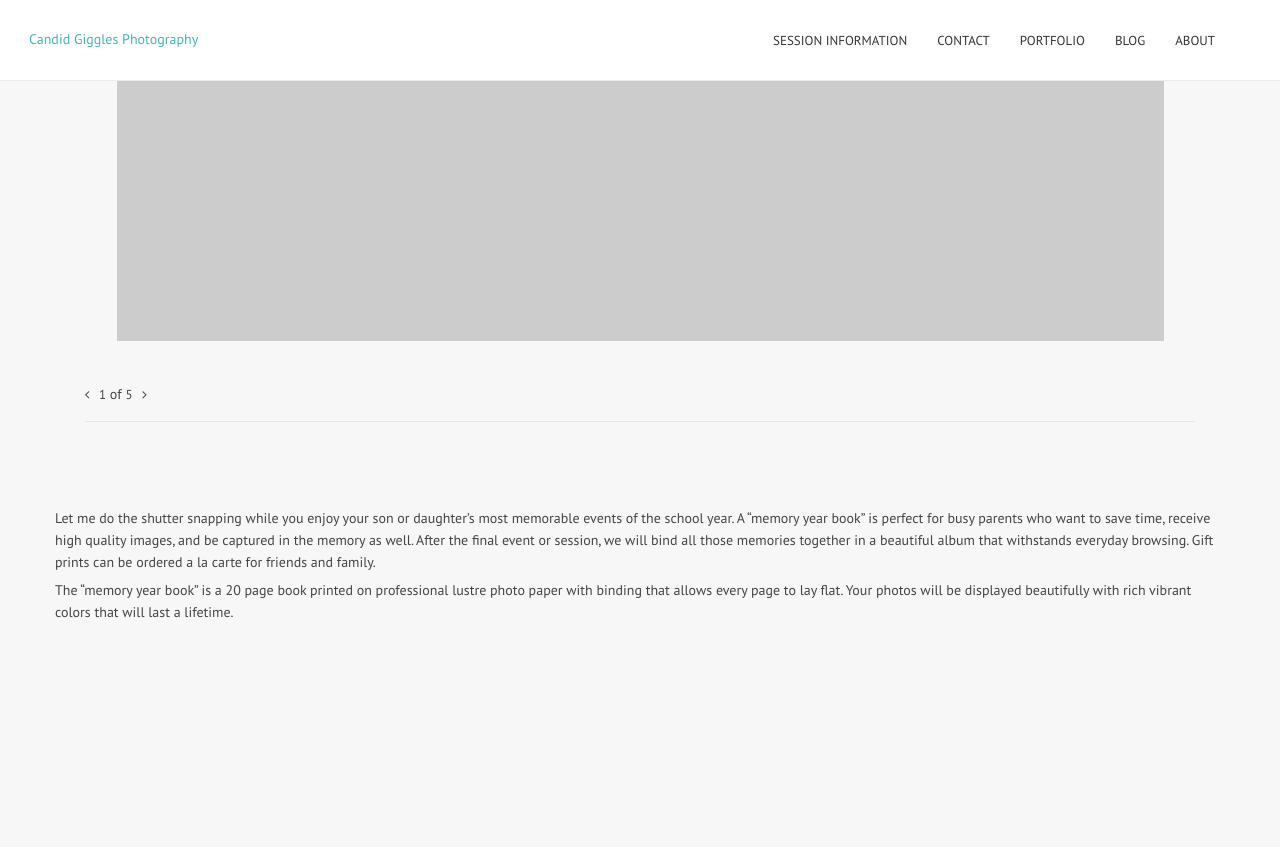
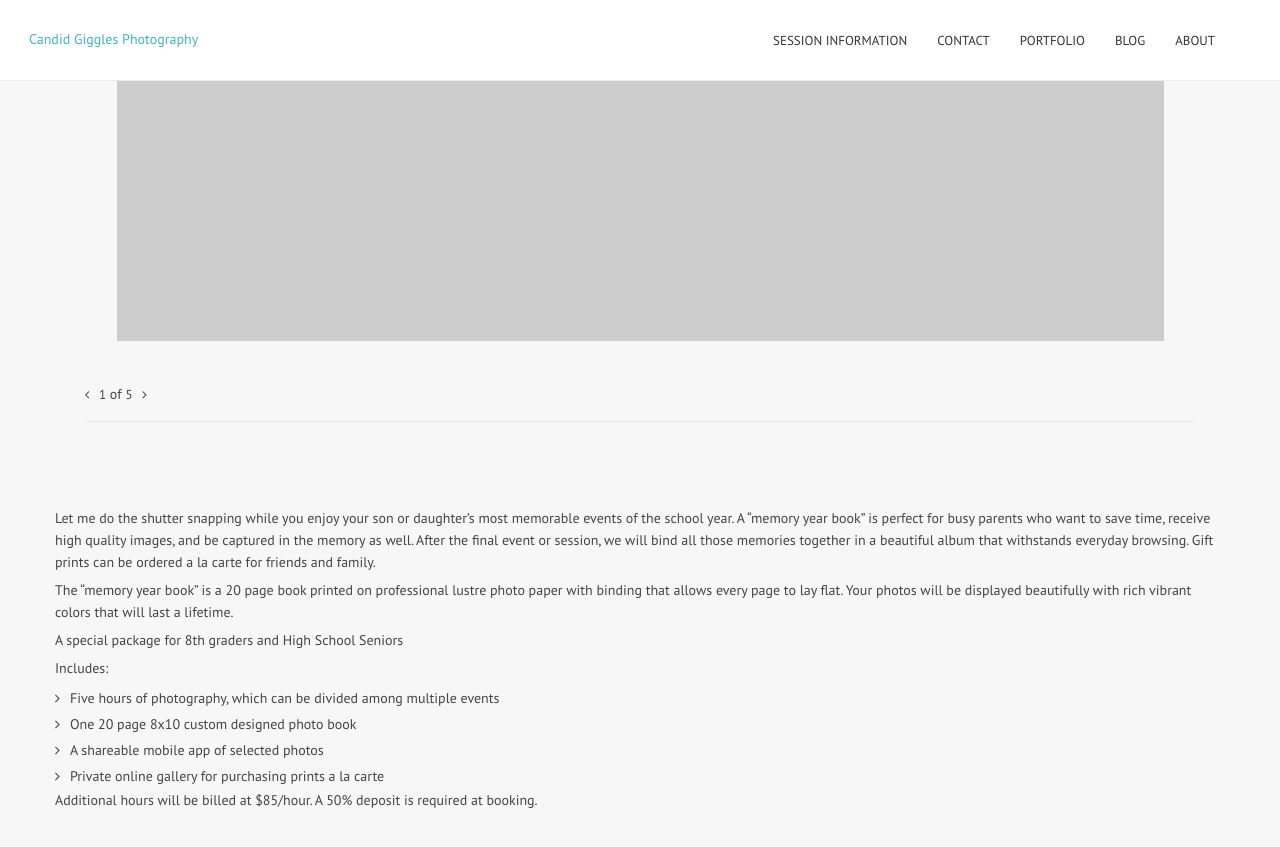
Before and after one commit to candidgiggles/kmitchellphoto.github.io, a Jekyll site: the page built from memory-year-book/index.md, in a window 1280 px wide and 900 px high, scrolled down 438 px. Shown: the top 847 px of the window. Built offline with Jekyll 4.4.1, drawn with Linux system fonts in a browser that asks for light colours; before the commit the page ends 1150 px from its top, so only the background shows below that.

Commit message:
Updated index.md

```diff
--- a/memory-year-book/index.md
+++ b/memory-year-book/index.md
@@ -18,3 +18,29 @@ camera: Canon X
 Let me do the shutter snapping while you enjoy your son or daughter’s most memorable events of the school year. A “memory year book” is perfect for busy parents who want to save time, receive high quality images, and be captured in the memory as well. After the final event or session, we will bind all those memories together in a beautiful album that withstands everyday browsing.  Gift prints can be ordered a la carte for friends and family.
 
 The “memory year book” is a 20 page book printed on professional lustre photo paper with binding that allows every page to lay flat. Your photos will be displayed beautifully with rich vibrant colors that will last a lifetime.
+
+A special package for 8th graders and High School Seniors
+
+Includes:
+- Five hours of photography, which can be divided among multiple events
+- One 20 page 8x10 custom designed photo book
+- A shareable mobile app of selected photos
+- Private online gallery for purchasing prints a la carte
+
+
+
+
+
+
+
+
+
+
+
+
+
+
+
+
+
+Additional hours will be billed at $85/hour. A 50% deposit is required at booking.
```
